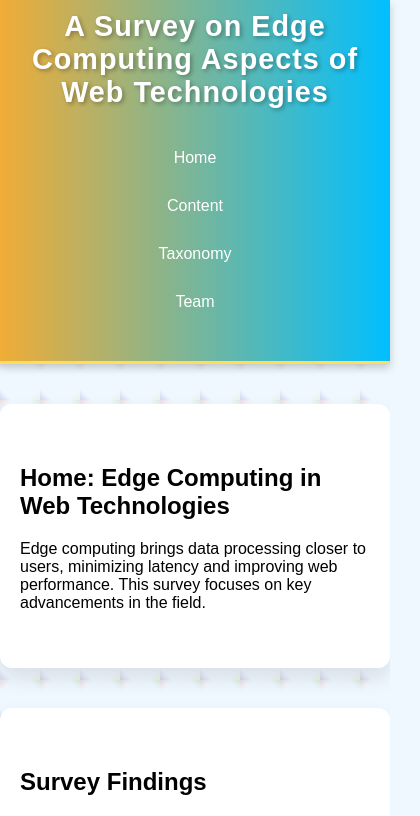
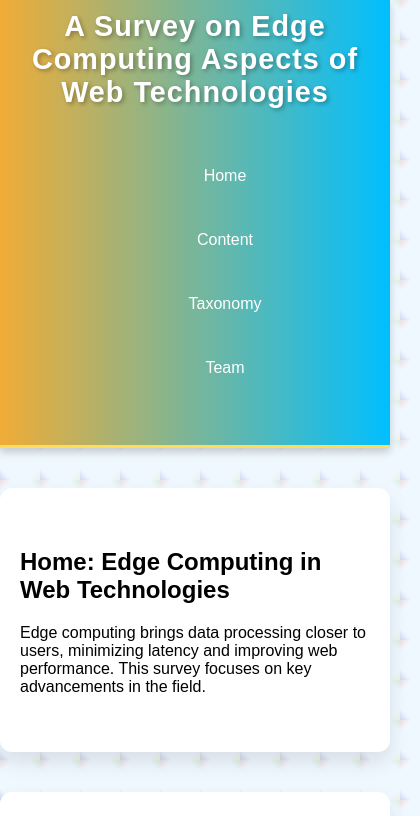
Before and after one commit to vnandala/my-react-app, a React (Create React App) app: page / in a window 390 px wide. Shown: the top 816 px of the page, 420 px wide, since content can reach past the window. Built offline with nearby package versions, Linux system fonts and the light colour scheme.

Commit message:
update 6

```diff
--- a/src/App.css
+++ b/src/App.css
@@ -37,49 +37,58 @@
 /* Navigation Bar */
 nav ul {
   list-style: none;
+  padding: 0;
+  margin: 30px;
   display: flex; /* Flexbox for horizontal alignment */
-  justify-content: center; /* Center the items */
-  align-items: center; /* Align items vertically in the center */
-  padding: 0;
-  margin: 20px 0;
+  justify-content: center; /* Center navigation items */
+  align-items: center; /* Align items vertically */
+  flex-direction: row; /* Force horizontal alignment */
   flex-wrap: nowrap; /* Prevent wrapping */
+  gap: 10px; /* Space between items */
 }
 
 nav ul li {
-  margin: 0 15px; /* Space between links */
+  margin: 0;
 }
 
 nav a {
   color: white;
   text-decoration: none;
   font-size: 1.2rem;
-  transition: color 0.3s ease, background-color 0.3s ease;
   padding: 10px 15px;
   border-radius: 20px;
+  transition: color 0.3s ease, background-color 0.3s ease;
 }
 
 nav a:hover {
   background-color: #ffdd57;
   color: #1e90ff;
   text-decoration: none;
-  box-shadow: 0 4px 8px rgba(0, 0, 0, 0.1);
 }
 
-/* Media Query for Mobile */
+/* Mobile-Specific Styles */
 @media (max-width: 768px) {
   nav ul {
     display: flex;
-    flex-direction: row; /* Ensure items are horizontal */
-    justify-content: center; /* Center navigation items */
-    flex-wrap: nowrap; /* Prevent wrapping to the next line */
-    gap: 10px; /* Adjust space between items for mobile */
+    flex-direction: row; /* Keep items horizontal */
+    justify-content: center; /* Center items */
+    flex-wrap: nowrap; /* Prevent wrapping */
+    width: 100%; /* Ensure full width on mobile */
+  }
+
+  nav ul li {
+    flex: 1; /* Ensure equal space distribution between items */
+    text-align: center; /* Center the text */
   }
 
   nav a {
-    font-size: 1rem; /* Reduce font size on mobile */
-    padding: 8px 10px; /* Reduce padding to fit mobile screen */
+    font-size: 0.9rem; /* Smaller text for mobile */
+    padding: 5px 8px; /* Smaller padding for mobile */
+    white-space: nowrap; /* Prevent text from wrapping inside links */
+    display: block; /* Ensure each link is treated as a block */
   }
 }
+
 
 
 /* Slide-in Animation */
```
